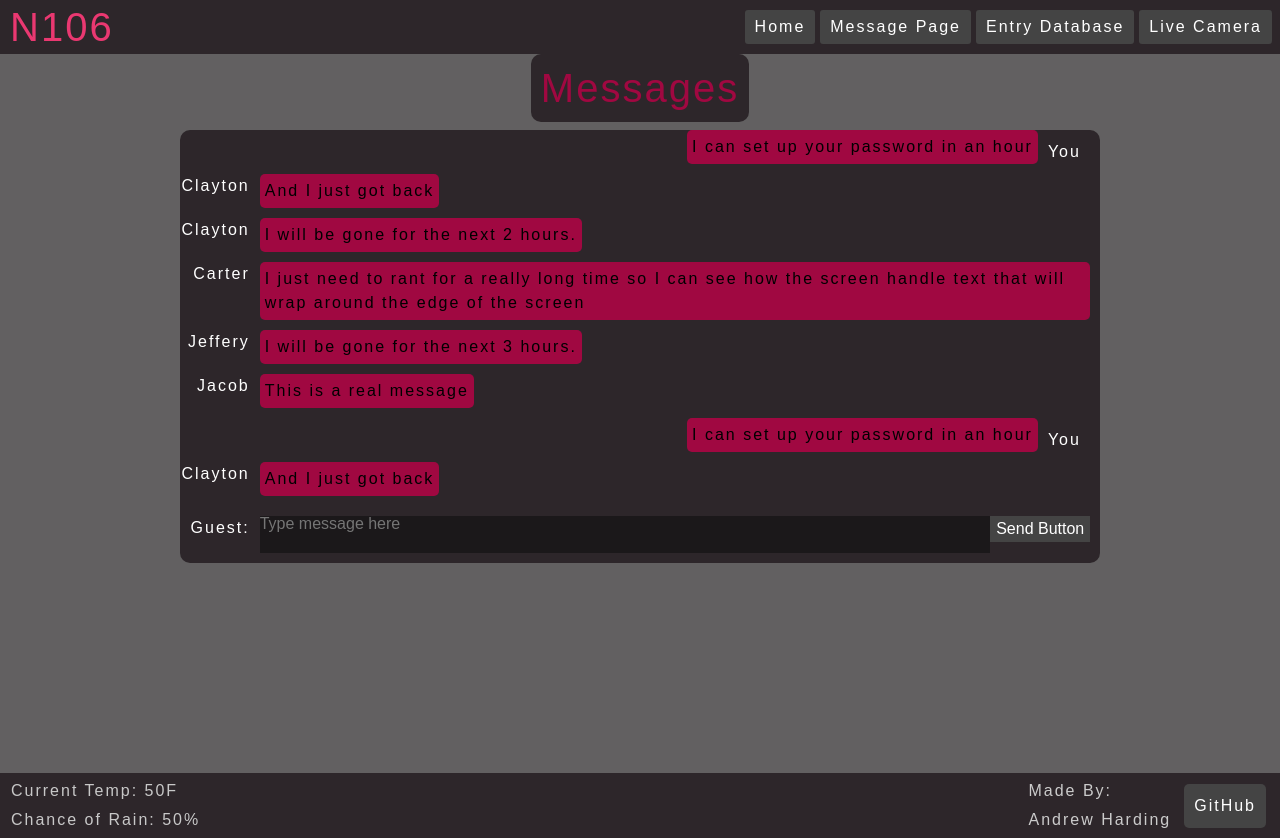
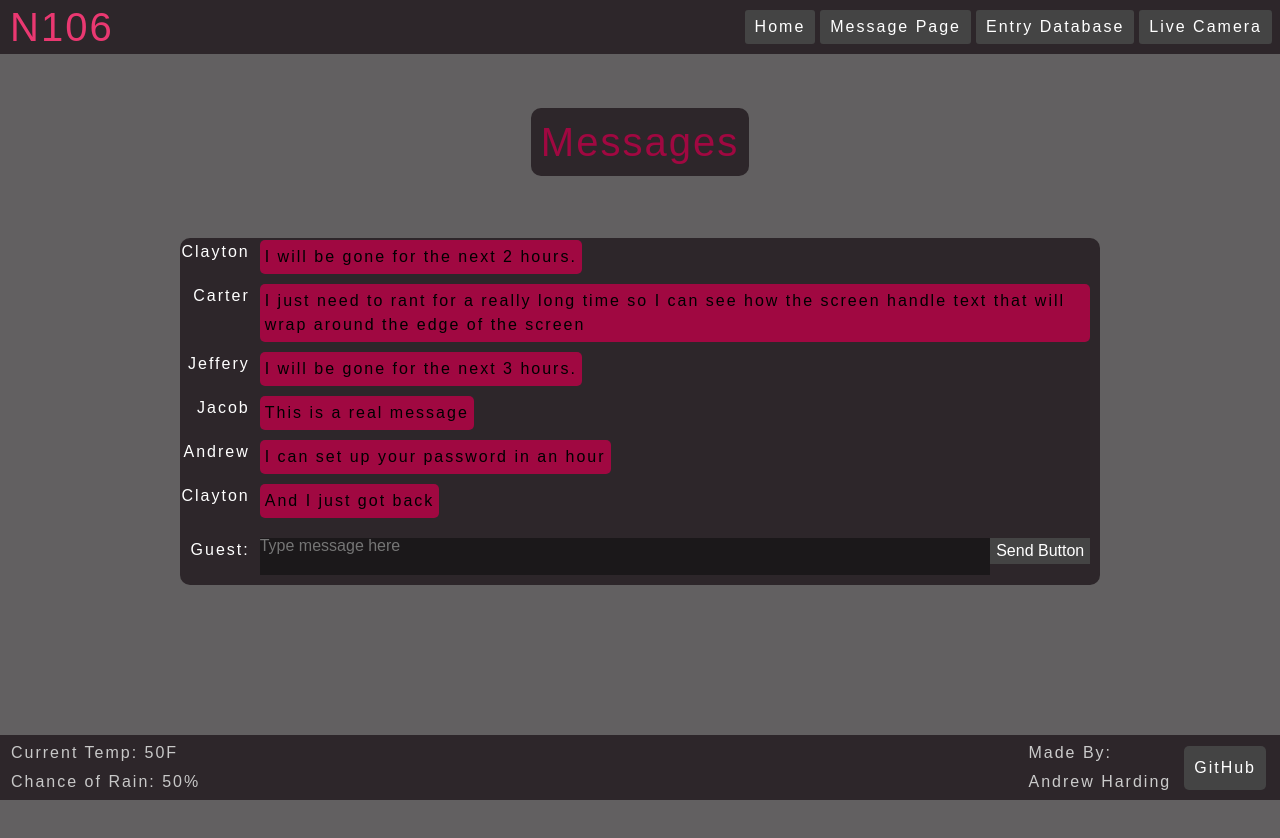
Before and after one commit to andpdw/CS260-Startup, a React (Vite) app: page /message in a window 1280 px wide. After the commit the page ends 800 px from the top, so only its background shows below. Built offline with nearby package versions, Linux system fonts and the light colour scheme; a web font is replaced by a local one.

Commit message:
Changed the other messages so they are all the messageBox function

```diff
--- a/src/message/message.jsx
+++ b/src/message/message.jsx
@@ -30,104 +30,40 @@ export function Message({authState}) {
                         messageData={m7.message}
                     />
 
-                    <div className="other-message">
-                        <div className="username">
-                            <span>Carter</span>
-                        </div>
-                        <div className="message-text">
-                            <span>I just need to rant for a really long time so I can see how the screen handle text that will wrap around the edge of the screen</span>
-                        </div>
-                    </div>
+                    <MessageBox
+                        messageUserName={m6.name}
+                        messageData={m6.message}
+                    />
 
-                    <div className="other-message">
-                        <div className="username">
-                            <span>Jeffery</span>
-                        </div>
-                        <div className="message-text">
-                            <span>I will be gone for the next 3 hours.</span>
-                        </div>
-                    </div>
+                    <MessageBox
+                        messageUserName={m5.name}
+                        messageData={m5.message}
+                    />
 
-                    <div className="other-message">
-                        <div className="username">
-                            <span>Jacob</span>
-                        </div>
-                        <div className="message-text">
-                            <span>This is a real message</span>
-                        </div>
-                    </div>
+                    <MessageBox
+                        messageUserName={m4.name}
+                        messageData={m4.message}
+                    />
 
-                    <div className="own-message">
-                        <div className="message-text">
-                            <span>I can set up your password in an hour</span>
-                        </div>
-                        <div className="own-name">
-                            <span>You</span>
-                        </div>
-                    </div>
+                    <MessageBox
+                        messageUserName={m3.name}
+                        messageData={m3.message}
+                    />
 
-                    <div className="other-message">
-                        <div className="username">
-                            <span>Clayton</span>
-                        </div>
-                        <div className="message-text">
-                            <span>And I just got back</span>
-                        </div>
-                    </div>
+                    <MessageBox
+                        messageUserName={m2.name}
+                        messageData={m2.message}
+                    />
 
-                    <div className="other-message">
-                        <div className="username">
-                            <span>Clayton</span>
-                        </div>
-                        <div className="message-text">
-                            <span>I will be gone for the next 2 hours.</span>
-                        </div>
-                    </div>
+                    <MessageBox
+                        messageUserName={m1.name}
+                        messageData={m1.message}
+                    />
 
-                    <div className="other-message">
-                        <div className="username">
-                            <span>Carter</span>
-                        </div>
-                        <div className="message-text">
-                            <span>I just need to rant for a really long time so I can see how the screen handle text that will wrap around the edge of the screen</span>
-                        </div>
-                    </div>
-
-                    <div className="other-message">
-                        <div className="username">
-                            <span>Jeffery</span>
-                        </div>
-                        <div className="message-text">
-                            <span>I will be gone for the next 3 hours.</span>
-                        </div>
-                    </div>
-
-                    <div className="other-message">
-                        <div className="username">
-                            <span>Jacob</span>
-                        </div>
-                        <div className="message-text">
-                            <span>This is a real message</span>
-                        </div>
-                    </div>
-
-                    <div className="own-message">
-                        <div className="message-text">
-                            <span>I can set up your password in an hour</span>
-                        </div>
-                        <div className="own-name">
-                            <span>You</span>
-                        </div>
-                    </div>
-
-                    <div className="other-message">
-                        <div className="username">
-                            <span>Clayton</span>
-                        </div>
-                        <div className="message-text">
-                            <span>And I just got back</span>
-                        </div>
-                    </div>
+                    <MessageBox
+                        messageUserName={m0.name}
+                        messageData={m0.message}
+                    />
                 </div>
                 <div className="message-box">
                     {authState === AuthState.Authenticated && (
```
Also changed, not shown: src/message/messageBox.jsx (indentation only).
